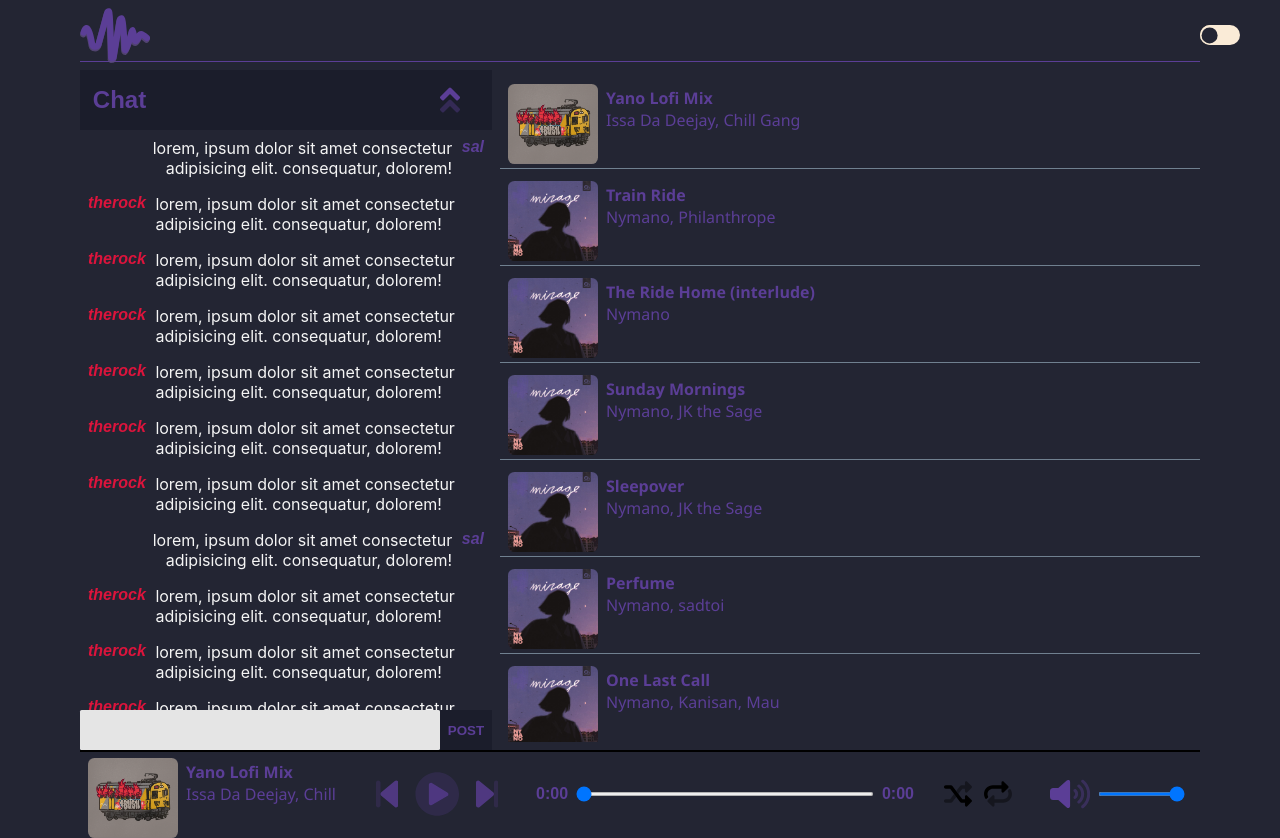
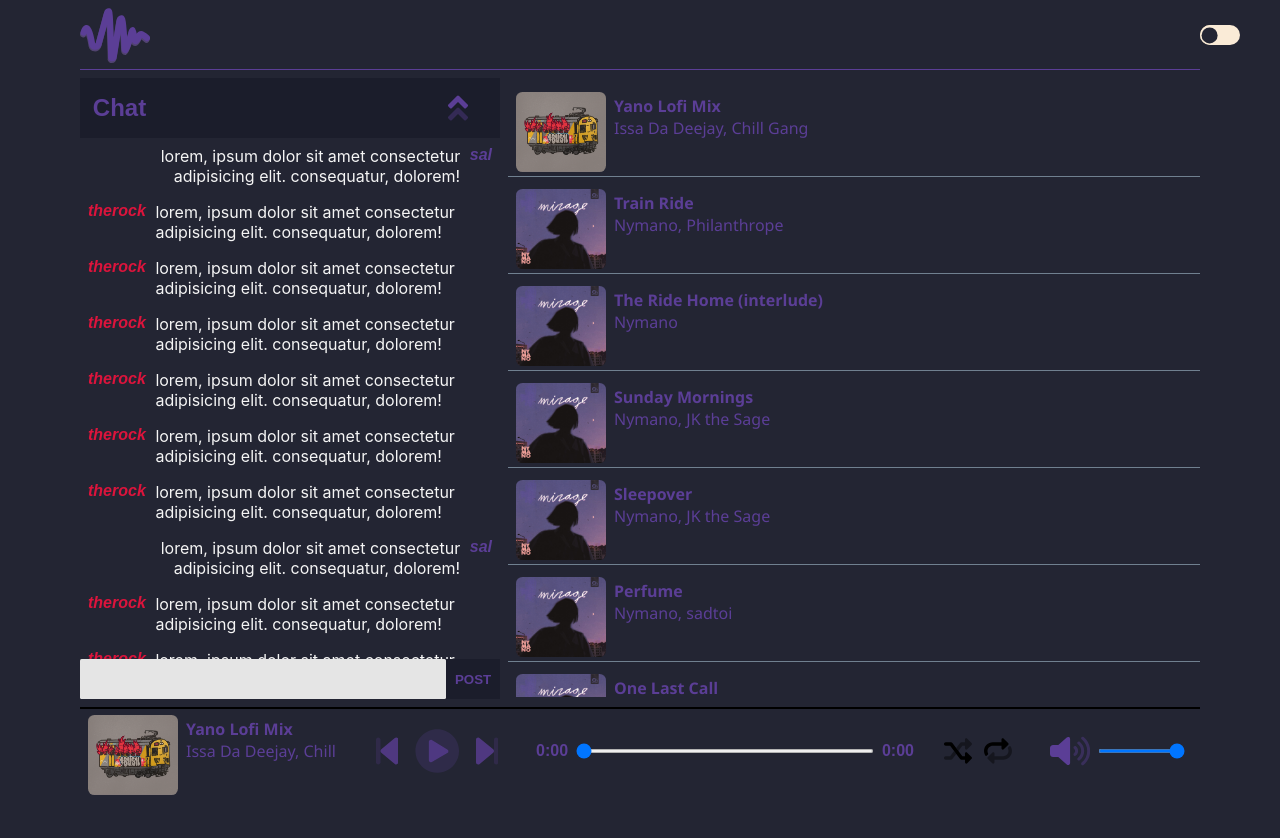
Before and after one commit to ngakana/mzansi-waya, a React (Create React App) app: page / in a window 1280 px wide. After the commit the page ends 800 px from the top, so only its background shows below. Built offline with nearby package versions, Linux system fonts and the light colour scheme.

Commit message:
💄 add gaps between grid areas

```diff
--- a/src/styles/app.css
+++ b/src/styles/app.css
@@ -155,7 +155,6 @@ header::after {
   height: 1px;
   width: 100%;
   background-color: #5b3e96;
-  margin-bottom: 0.5rem;
 }
 
 header svg, header .text {
@@ -171,11 +170,13 @@ header svg, header .text {
   -ms-grid-columns: 1fr;
       grid-template-columns: 1fr;
   max-height: 680px;
-  margin-right: 0.5rem;
+  overflow-x: hidden;
+  overflow-y: hidden;
   font-family: Arial, Helvetica, sans-serif;
 }
 
 .chatbox .chat-header, .closed-chatbox .chat-header {
+  z-index: 2;
   -ms-grid-row: 1;
   -ms-grid-column: 1;
   grid-area: chatbox-header;
@@ -193,6 +194,8 @@ header svg, header .text {
   color: #5b3e96;
   font-family: Arial, Helvetica, sans-serif;
   font-weight: 900;
+  -webkit-transition: width 500ms ease-out;
+  transition: width 500ms ease-out;
 }
 
 .chatbox .chat-header svg, .closed-chatbox .chat-header svg {
@@ -261,7 +264,6 @@ header svg, header .text {
 }
 
 .chatbox .message-list, .closed-chatbox .message-list {
-  z-index: -1;
   padding: 0 0.5rem;
   height: 100%;
   overflow-y: scroll;
@@ -657,7 +659,6 @@ header svg, header .text {
   margin: 0.1rem 0 0.1rem 0;
   overflow-y: scroll;
   list-style: none;
-  margin-bottom: 0.5rem;
   scrollbar-color: #5b3e96 #1b1d2b;
   scrollbar-color: #ccc #1b1d2b;
   scrollbar-width: thin;
@@ -699,7 +700,7 @@ header svg, header .text {
       grid-template-rows: 70px auto 85px;
   -ms-grid-columns: clamp(420px, 32%, 420px) auto;
       grid-template-columns: clamp(420px, 32%, 420px) auto;
-  gap: 0rem;
+  gap: 0.5rem;
 }
 
 .App svg, .App .text {
--- a/src/styles/app.scss
+++ b/src/styles/app.scss
@@ -29,7 +29,7 @@ body {
     "player player";
     grid-template-rows: 70px auto 85px;
     grid-template-columns: clamp(420px, 32%, 420px) auto;
-    gap: 0rem;
+    gap: 0.5rem;
 
     svg, .text {
         z-index: 1;
```
Also changed, not shown: 1 other file (tests, documents, lock files or other folders).
